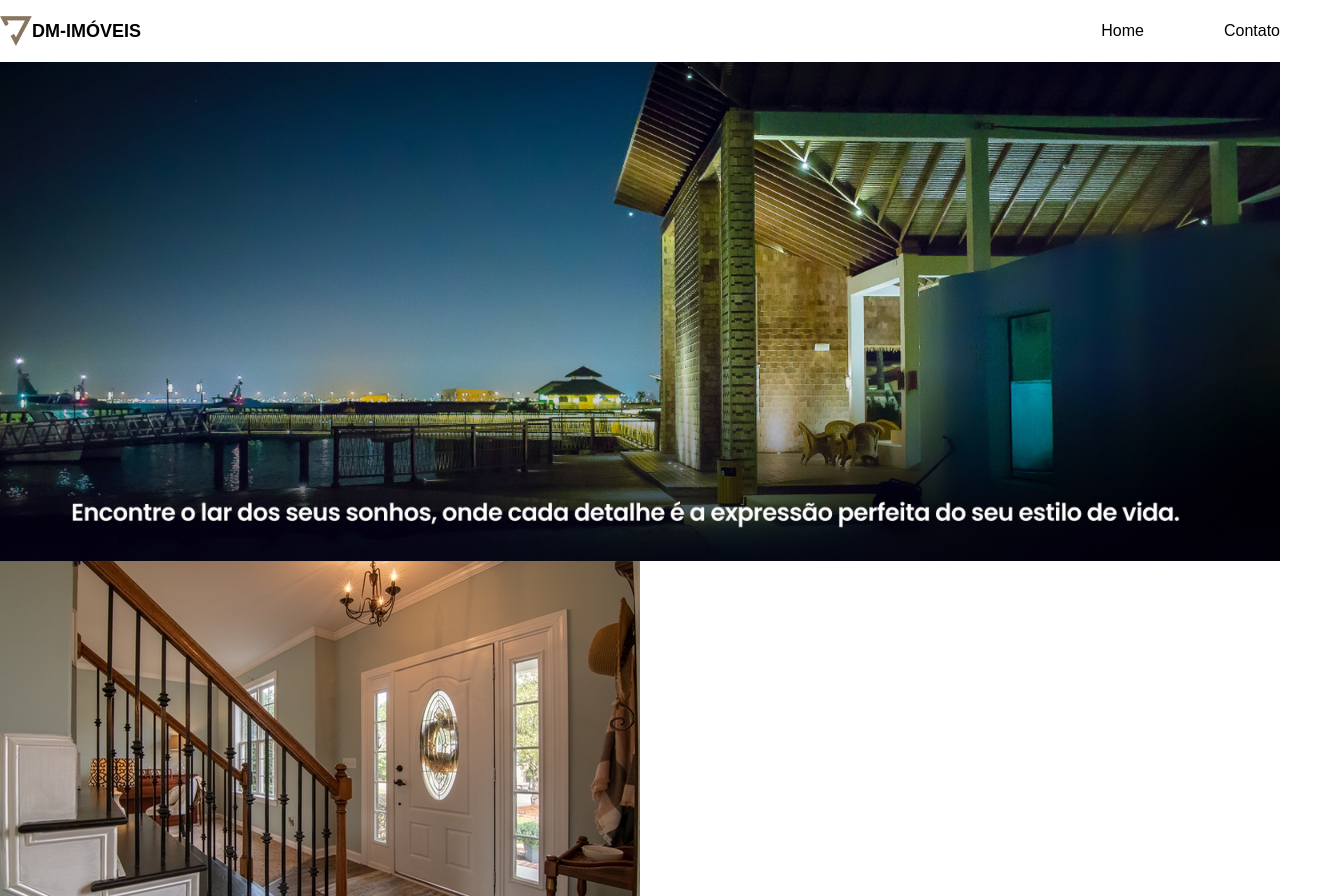
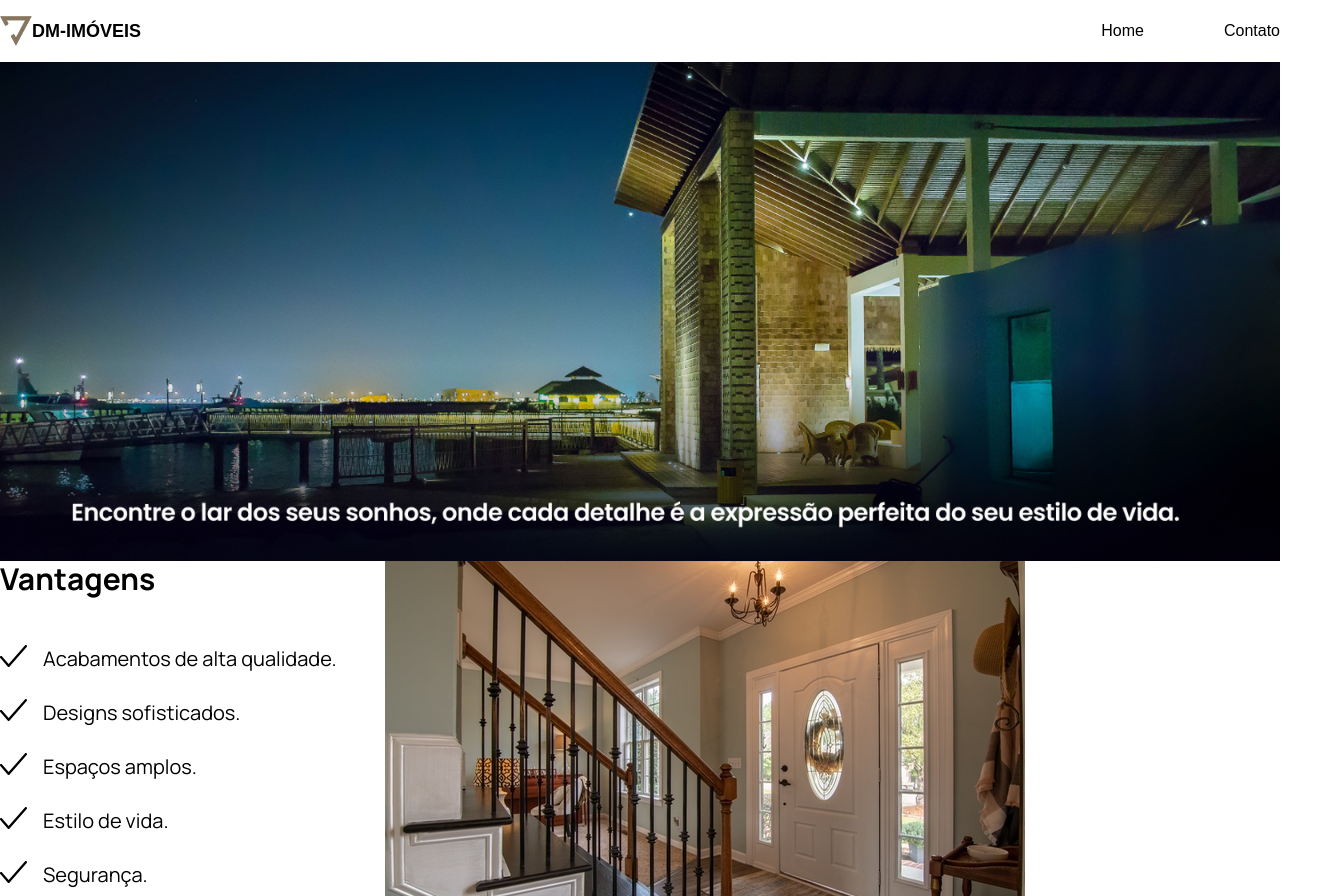
Before and after one commit to Denis78-sys/dm-imoveis, a Nuxt app: page / in a window 1280 px wide. Shown: the top 896 px of the page, 1319 px wide, since content can reach past the window. Built offline with nearby package versions, Linux system fonts and the light colour scheme.

Commit message:
11º commit, criando o componente vantagens

```diff
--- /dev/null
+++ b/components/molecules/Vantagens.vue
@@ -0,0 +1,36 @@
+<!-- eslint-disable vue/multi-word-component-names -->
+<template>
+   <div class="vantagens">
+    <h1 class="text-3xl font-bold mb-12">Vantagens</h1>
+    <div v-for="item  in vantagens" :key="item.id" class="flex text-xl">
+      <img class="mb-8 mr-4" :src="require(`@/assets/images/vetor-conferido.svg`)" alt="Ícone conferido" />
+      <span>{{ item.titulo }}</span>
+    </div>
+  </div>
+</template>
+
+<script>
+export default {
+  data() {
+    return {
+      vantagens: [
+        { id:"1", titulo: "Acabamentos de alta qualidade." },
+        { id:"2", titulo: "Designs sofisticados." },
+        { id:"3", titulo: "Espaços amplos." },
+        { id:"4", titulo: "Estilo de vida." },
+        { id:"5", titulo: "Segurança." },
+        { id:"6", titulo: "Tranquilidade e privacidade." },
+      ],
+    };
+  },
+};
+</script>
+
+<style scoped>
+@import url("https://fonts.googleapis.com/css2?family=Manrope:wght@200;300;400;500;600;700;800&display=swap");
+
+h1,
+span {
+  font-family: "Manrope", sans-serif;
+}
+</style>
--- a/pages/index.vue
+++ b/pages/index.vue
@@ -1,22 +1,20 @@
 <template>
-    <div>
-        <Header />
-        <Capa />
-       <Carrossel />
+  <div>
+    <Header />
+    <Capa />
+    <div class="flex space-x-12">
+      <Vantagens />
+      <Carrossel />
     </div>
+  </div>
 </template>
 
 <script>
-
 export default {
-    setup () {
-
-
-        return {}
-    }
-}
+  setup() {
+    return {};
+  },
+};
 </script>
 
-<style scoped>
-
-</style>
+<style scoped></style>
```
Also changed, not shown: assets/images/vetor-conferido.svg (added).
